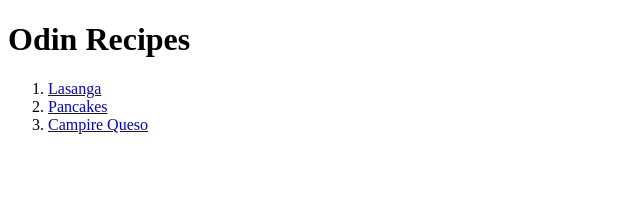
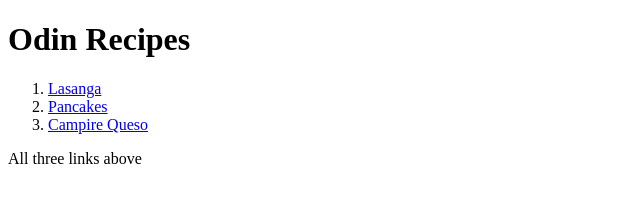
Before and after one commit to mawa1/odin-recipes, a plain HTML site: page index.html in a window 1280 px wide. Shown: the whole page, without its empty margins (0-640 px from the left). Drawn offline with Linux system fonts and the light colour scheme.

```diff
--- a/index.html
+++ b/index.html
@@ -18,6 +18,7 @@
                 <a href="./campfire-queso.html" target="_blank" rel="nooperner noreferrer"> Campire Queso </a>
             </li>
         </ol>
+        <p> All three links above</p>
 
     </body>
 </html>
```
